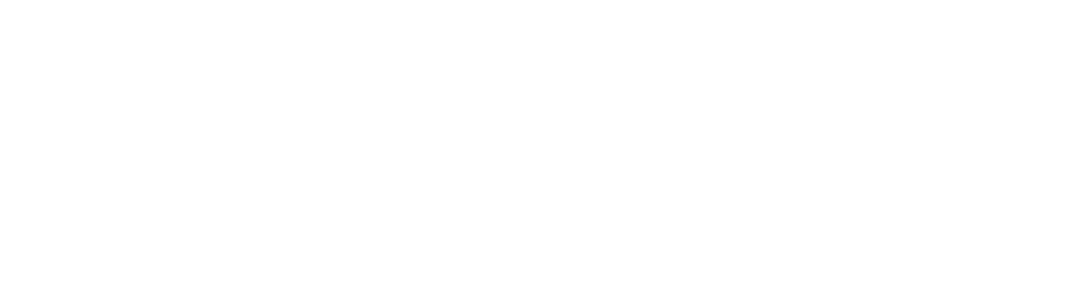
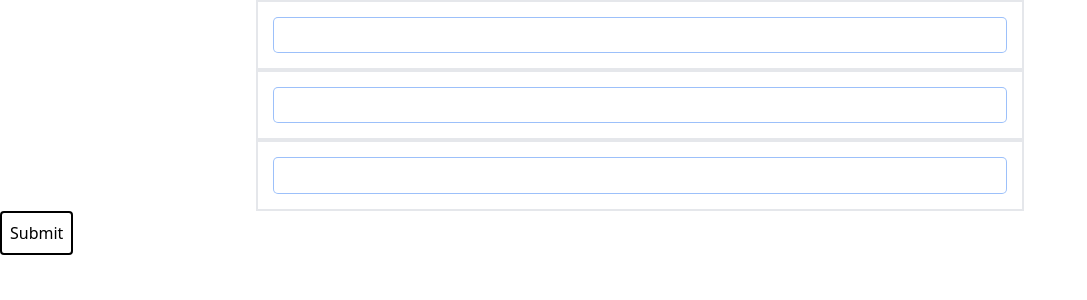
Before and after one commit to Nechaiev/newKraken, a Vue app: page / in a window 1280 px wide. Shown: the top 300 px of the page, without its empty margins (0-1087 px from the left). Built offline with nearby package versions, Linux system fonts and the light colour scheme.

Commit message:
add components using props

```diff
--- a/src/App.vue
+++ b/src/App.vue
@@ -1,11 +1,12 @@
 <script setup>
+import LoginForm from "@/components/LoginForm.vue";
+import {ref} from "vue";
 
+const input = ref('')
 </script>
 
 <template>
-
+  <div class="container ">
+    <login-form></login-form>
+  </div>
 </template>
-
-<style scoped>
-
-</style>
--- /dev/null
+++ b/src/components/CustomInput.vue
@@ -0,0 +1,31 @@
+<script setup>
+import WrapperCustomInput from "@/components/WrapperCustomInput.vue";
+
+defineEmits(
+    ['update:modelValue', ]
+)
+
+defineProps({
+  placeholder: String,
+  label: String,
+  error: String,
+  helperText: String,
+  modelValue: String,
+  type:  {
+    type: String,
+    default: "text"
+  },
+  name: String,
+})
+</script>
+
+<template>
+  <wrapper-custom-input :helperText="helperText" :error="error" :label="label">
+    <input :type="type"
+           :placeholder="placeholder"
+           class="peer block min-h-[auto] w-full rounded ring-1 bg-transparent px-3 py-[0.32rem]"
+           @input="$emit('update:modelValue', $event.target.value)"
+           :value="modelValue"
+    >
+  </wrapper-custom-input>
+</template>
--- /dev/null
+++ b/src/components/LoginForm.vue
@@ -0,0 +1,33 @@
+<script setup>
+import { ref } from "vue";
+import CustomInput from "@/components/CustomInput.vue";
+
+const form = ref({
+  login: "",
+  password: "",
+});
+const onSubmit = () => {
+  console.log(form.value);
+};
+</script>
+
+<template>
+  <form @submit.prevent="onSubmit">
+    <custom-input
+        name="login"
+        v-model="form.login"
+    />
+    <custom-input
+      type="password"
+      name="password"
+      v-model="form.password"
+    />
+    <custom-input
+      type="password"
+      name="password"
+      :modelValue="form.password"
+      @update:modelValue="form.password = $event"
+    />
+    <button class="text-black border-black rounded p-2 border-solid border-2">Submit</button>
+  </form>
+</template>
--- /dev/null
+++ b/src/components/WrapperCustomInput.vue
@@ -0,0 +1,24 @@
+<script setup>
+const props = defineProps({
+  placeholder: String,
+  label: String,
+  error: String,
+  helperText: String,
+  type: String,
+})
+</script>
+
+<template>
+  <div class="input-wrapper relative max-w-screen-md mx-auto border-2 p-4">
+    <slot></slot>
+    <label class="pointer-events-none bg-white absolute left-3 top-0 mb-0  origin-[0_0] truncate p-[0.37rem] leading-[1] text-neutral-500 transition-all duration-200 ease-out peer-focus:-translate-y-[0.8rem] peer-focus:scale-[0.8] peer-focus:text-primaryColor peer-data-[te-input-state-active]:-translate-y-[0.8rem] peer-data-[te-input-state-active]:scale-[0.8] motion-reduce:transition-none dark:text-neutral-200 dark:peer-focus:text-primaryColor" v-if="label || $slots.label">
+      <slot name="label"> {{label}} </slot>
+    </label>
+    <label class="text-red-600" v-if="error">{{error}}</label>
+    <slot name="helperText" v-if="helperText"><p>{{helperText}}</p></slot>
+  </div>
+</template>
+
+<style scoped>
+
+</style>
```
